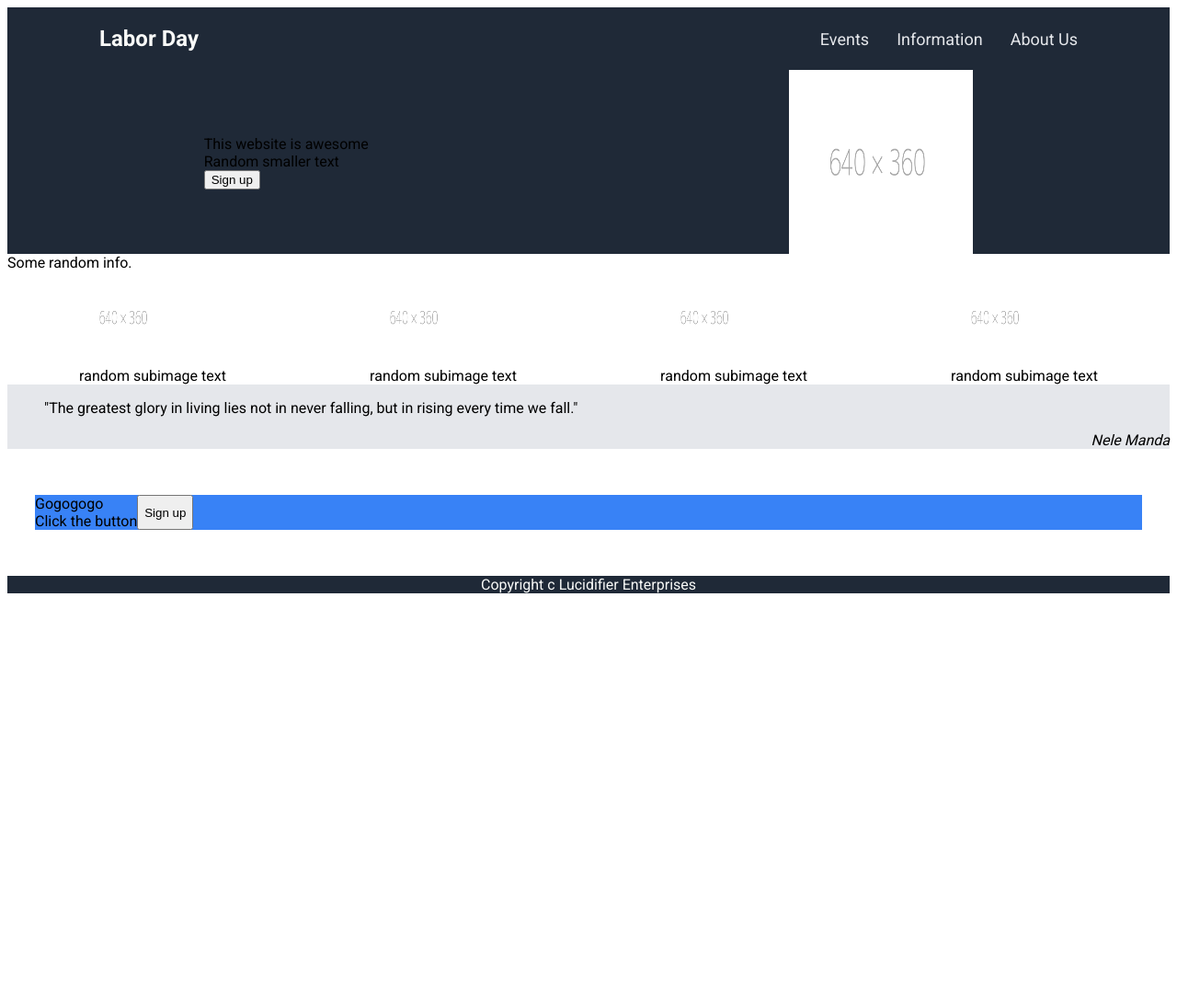
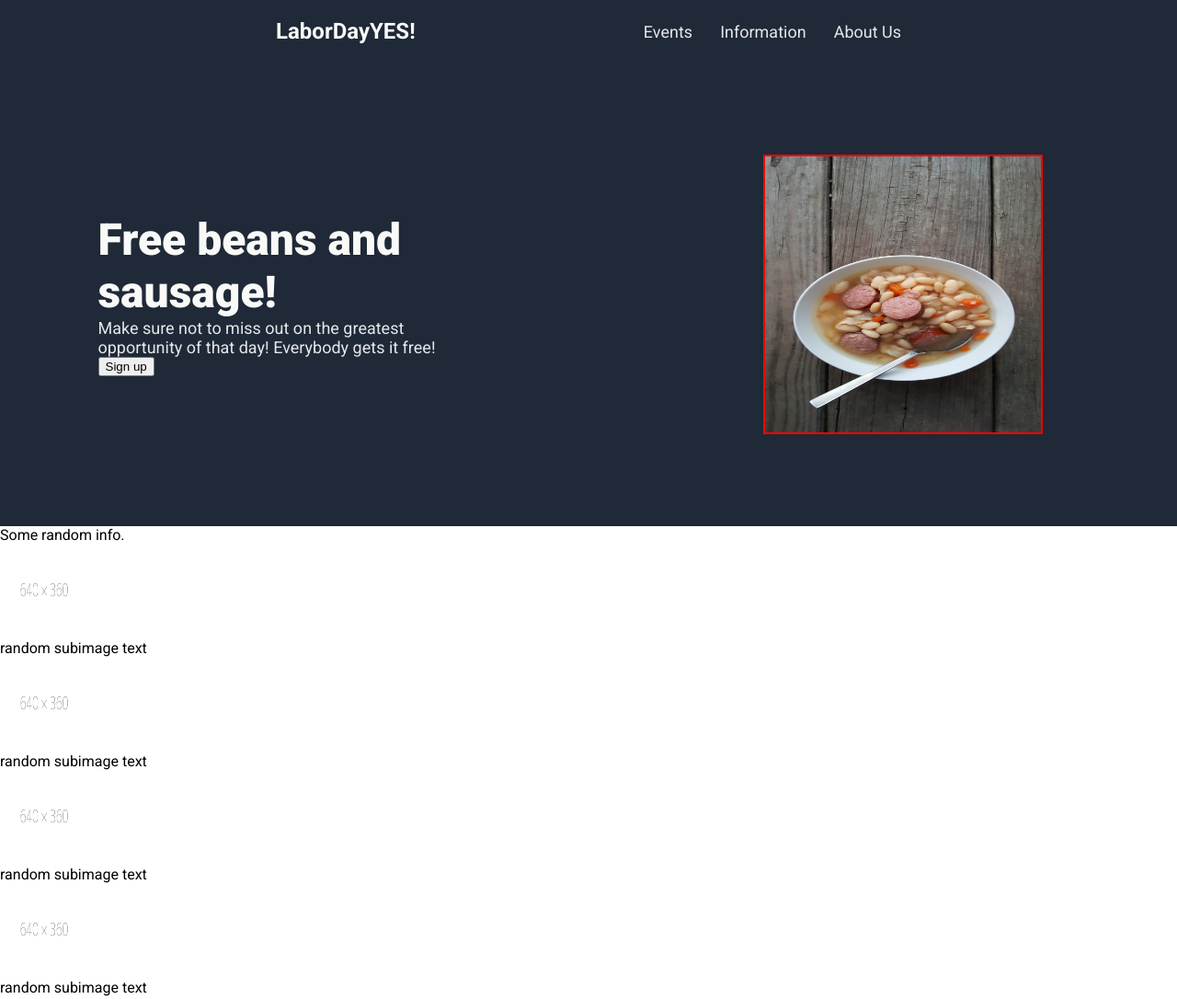
Before and after one commit to Lucidifier/project_site1, a plain HTML site: page index.html in a window 1280 px wide. Shown: the top 1086 px of the page at 92% size. Before the commit the page ends 800 px from the top, so only its background shows below. Drawn offline with Linux system fonts and the light colour scheme.

Commit message:
do sui  text, fix white border around page problem, start sui image

```diff
--- a/index.html
+++ b/index.html
@@ -8,7 +8,7 @@
     </head>
     <body>
         <div class="header">
-            <div>Labor Day</div>
+            <div>LaborDayYES!</div>
             <a href="">Events</a>
             <a href="">Information</a>
             <a href="">About Us</a>
@@ -16,11 +16,11 @@
 
         <div class="signupimg">
             <div>
-                <div>This website is awesome</div>
-                <div>Random smaller text</div>
+                <div  class="sui_textbig">Free beans and sausage!</div>
+                <div class="sui_textsmall">Make sure not to miss out on the greatest opportunity of that day! Everybody gets it free!</div>
                 <button>Sign up</button>
             </div>
-            <img src="images/placeholder.png" alt="second part image" width="200" height="200">
+            <img class="sui_image" src="images/grah.jpg" alt="second part image" width="300" height="300">
         </div>
 
         <div>
--- a/style.css
+++ b/style.css
@@ -1,6 +1,10 @@
 body {
     font-family: 'Roboto', sans-serif;
+    margin: 0;
+    padding: 0;
   }
+
+
 
 .header {
     display: flex;
@@ -8,7 +12,7 @@ body {
     align-items: center;
     gap: 30px;
 
-    padding: 20px 100px;
+    padding: 20px 300px;
 
     background-color: #1F2937;
 }
@@ -34,7 +38,44 @@ body {
     align-items: center;
     gap: 30px;
 
+    padding: 100px 0px;
+    margin-left: -40px ;
+
     background-color: #1F2937;
+
+}
+
+.sui_textbig {
+    color: #f9faf8;
+    font-size: 48px;
+    font-weight: 900;
+
+    width: 400px;
+}
+
+.sui_textsmall {
+    width: 400px;
+
+    font-size: 18px;
+    color: #E5E7EB;
+}
+
+.sui_image  {
+    border: 2px solid red;
+    transform: rotate(90deg);
+
+.signupimg button {
+    color: #f9faf8;
+    background-color: #3882f6;
+    border: 3px solid #3882f6;
+    border-radius: 5px;
+
+    margin-top: 10px;
+
+    width: 150px;
+    height: 40px;
+
+    font-weight: 700;
 }
 
 .imagetextbox {
```
Also changed, not shown: images/grah.jpg (added).
